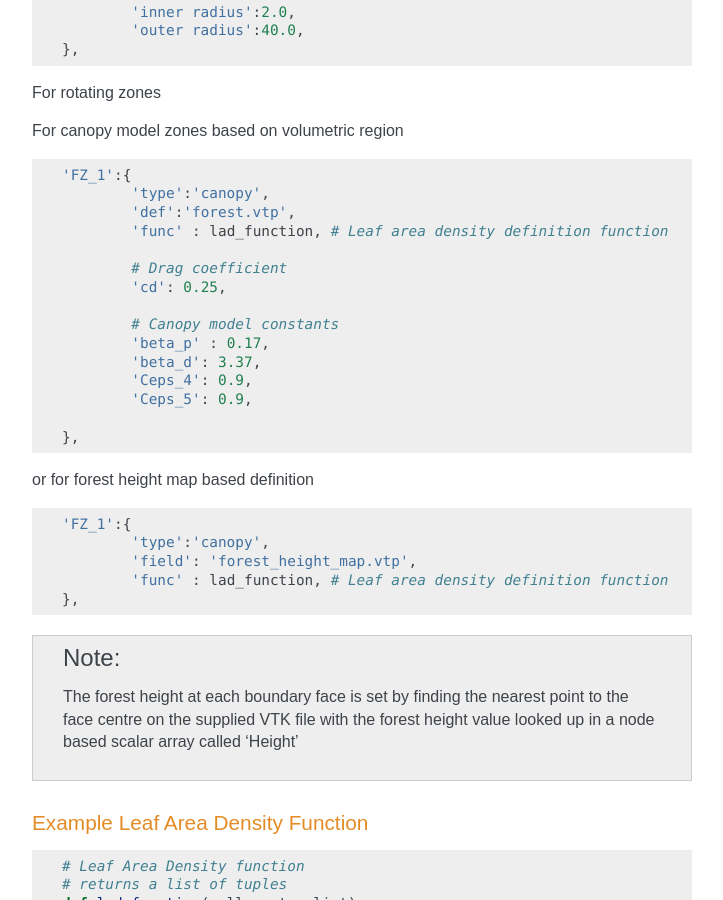
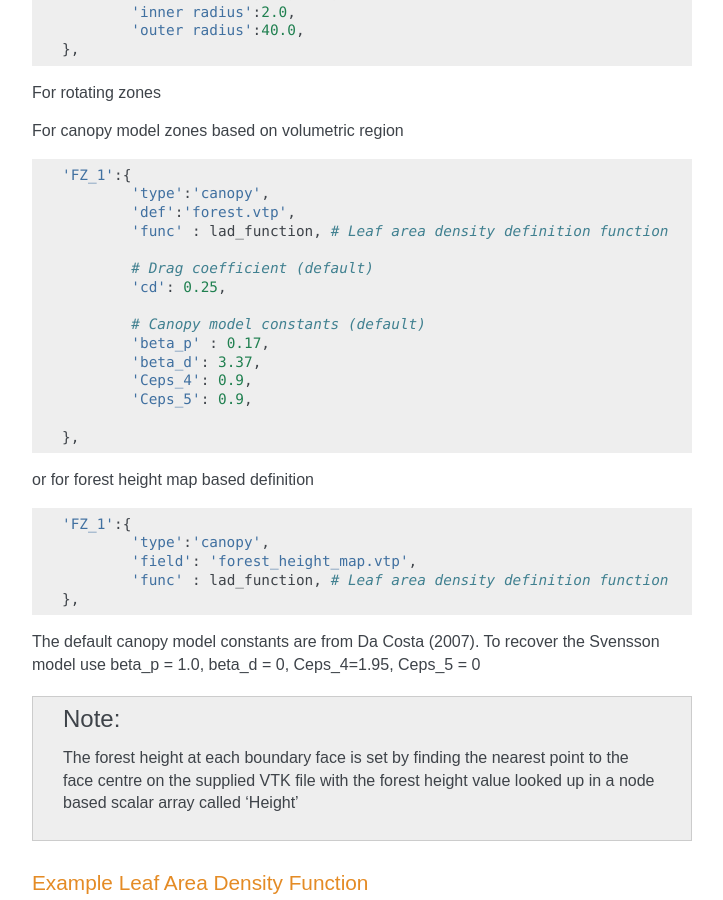
Before and after one commit to zCFD/zCFDguide, a Sphinx documentation site: the page built from docs/source/control-dict.rst, in a window 1280 px wide and 900 px high, scrolled down 14081 px. Shown: the whole window, without its empty margins (388-1111 px from the left). Built offline with Sphinx 7.4.7, drawn with Linux system fonts in a browser that asks for light colours; formulas are drawn with MathJax 3.

Commit message:
Added note on how to recover Svensson canopy model

```diff
--- a/docs/source/control-dict.rst
+++ b/docs/source/control-dict.rst
@@ -776,10 +776,10 @@ For canopy model zones based on volumetric region
             'def':'forest.vtp',
             'func' : lad_function, # Leaf area density definition function
 
-            # Drag coefficient
+            # Drag coefficient (default)
             'cd': 0.25,
 
-            # Canopy model constants
+            # Canopy model constants (default)
             'beta_p' : 0.17,
             'beta_d': 3.37,
             'Ceps_4': 0.9,
@@ -796,6 +796,8 @@ or for forest height map based definition
             'field': 'forest_height_map.vtp',
             'func' : lad_function, # Leaf area density definition function
     },
+
+The default canopy model constants are from Da Costa (2007). To recover the Svensson model use beta_p = 1.0, beta_d = 0, Ceps_4=1.95, Ceps_5 = 0
 
 .. note::
 
```
